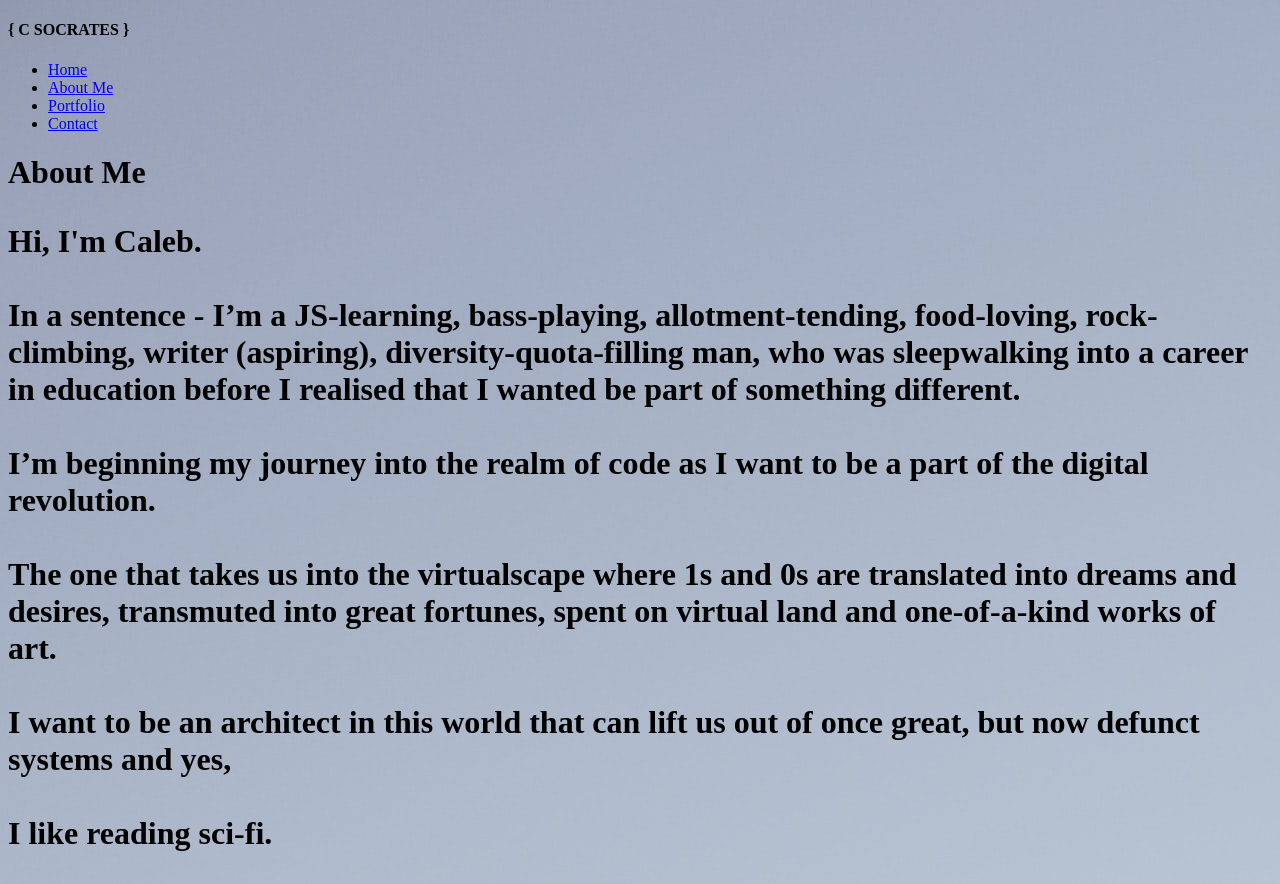
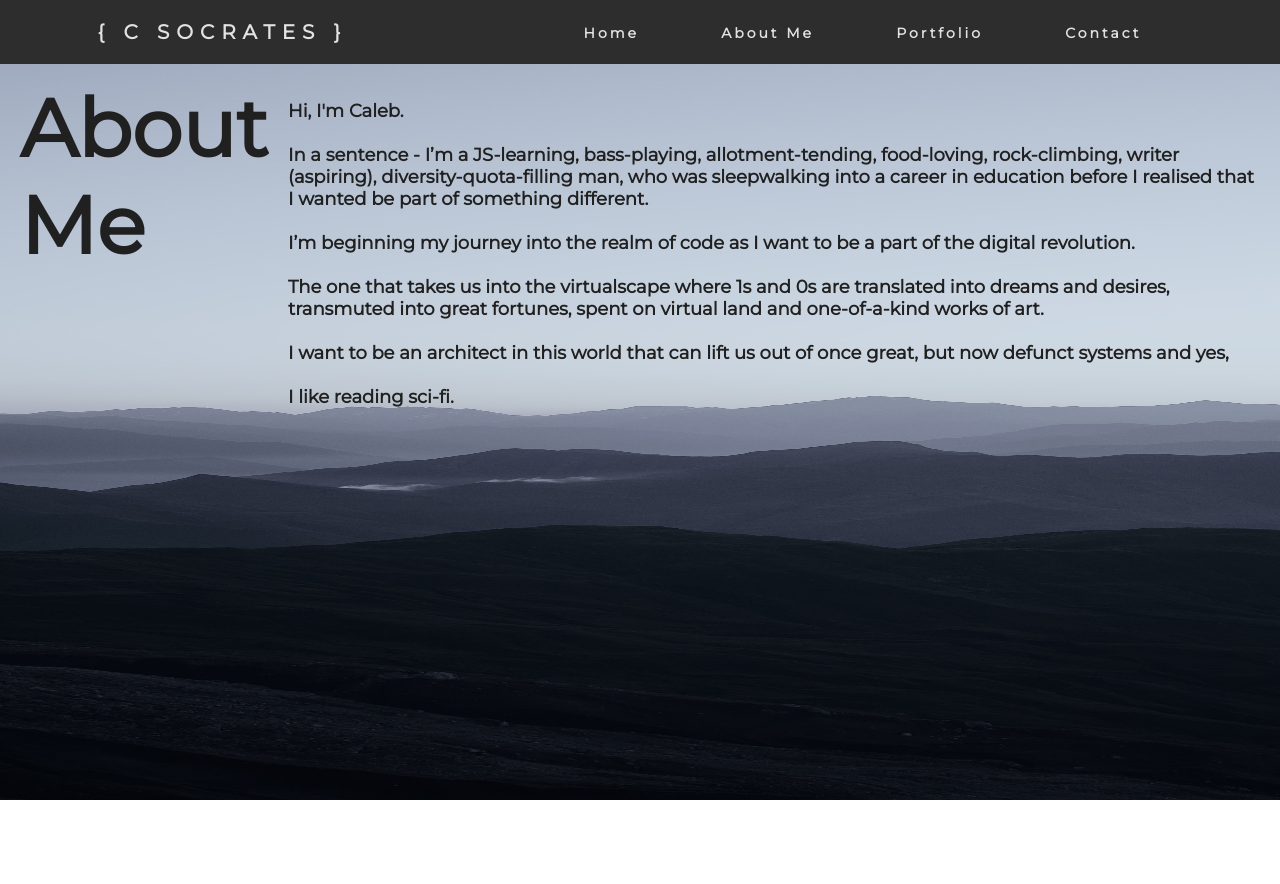
Before and after one commit to csocrates/portfolio-website, a plain HTML site: page about.html in a window 1280 px wide. After the commit the page ends 800 px from the top, so only its background shows below. Drawn offline with Linux system fonts and the light colour scheme; the site is published under a folder, as on GitHub Pages, so addresses that start at the root find nothing; a web font is replaced by a local one.

Commit message:
fixes styling bug

```diff
--- a/about.html
+++ b/about.html
@@ -1,11 +1,13 @@
 <!DOCTYPE html>
 <html lang="en">
   <head>
+    <meta charset="UTF-8" />
+    <meta name="viewport" content="width=device-width, intial-scale=1.0" />
     <link
       href="https://fonts.googleapis.com/css2?family=Megrim&family=Montserrat&display=swap"
       rel="stylesheet"
     />
-    <link rel="stylesheet" href="../styles/style.css" />
+    <link rel="stylesheet" href="styles/style.css" />
     <style>
       body {
         background-image: url("images/background.jpg");
```
Also changed, not shown: contact.html (+3 -1 lines), index.html (+1 -1 lines), projects.html (+3 -1 lines).
